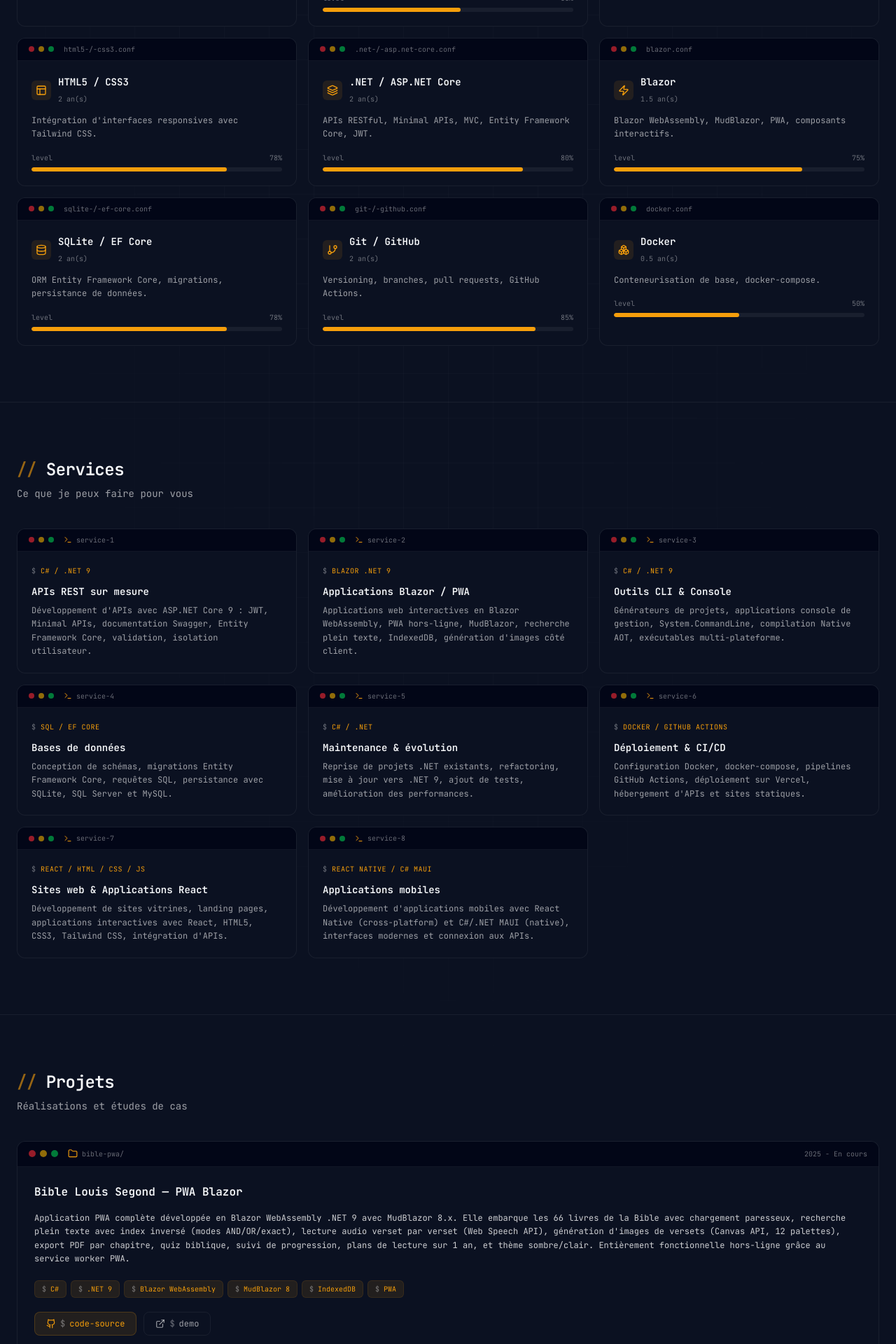
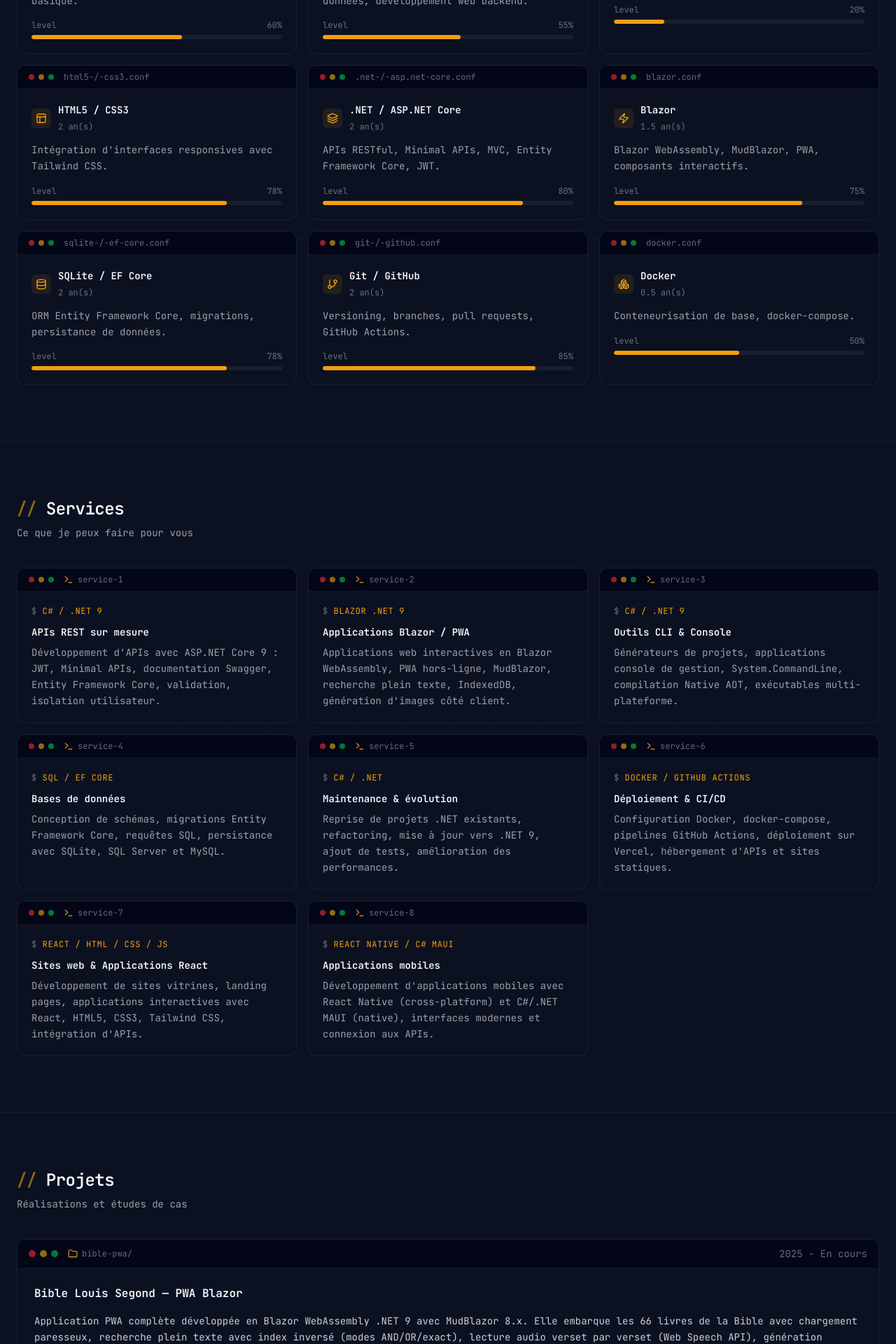
Before and after one commit to akaletekoffilevis/my-sweet-portfolio, a React (Vite) app: page / in a window 1280 px wide. Shown: the part 1460-3380 px from the top of the page at 70% size. Built offline with nearby package versions, Linux system fonts and the light colour scheme.

Commit message:
fix: standardize font sizes across all sections (text-xs/sm/base)

```diff
--- a/src/components/ProjectsSection.tsx
+++ b/src/components/ProjectsSection.tsx
@@ -18,18 +18,18 @@ export default function ProjectsSection() {
                 <span className="w-2.5 h-2.5 rounded-full bg-yellow-500/60" />
                 <span className="w-2.5 h-2.5 rounded-full bg-green-500/60" />
                 <Folder className="h-3.5 w-3.5 text-app-accent ml-2" />
-                <span className="text-[10px] font-mono text-app-text-muted">{project.id}/</span>
-                <span className="text-[10px] font-mono text-app-text-muted ml-auto">{project.period}</span>
+                <span className="text-xs font-mono text-app-text-muted">{project.id}/</span>
+                <span className="text-sm font-mono text-app-text-muted ml-auto">{project.period}</span>
               </div>
               <div className="p-6">
                 <div className="flex items-start justify-between gap-4 mb-4">
                   <h3 className="text-base font-mono font-semibold text-app-text-white">{project.title}</h3>
                 </div>
-                <p className="text-xs font-mono text-app-text-body leading-relaxed mb-5">{project.description}</p>
+                <p className="text-sm font-mono text-app-text-body leading-relaxed mb-5">{project.description}</p>
 
                 <div className="flex flex-wrap gap-1.5 mb-5">
                   {(Array.isArray(project.techStack) ? project.techStack : project.techStack.split(",")).map((tech: string) => (
-                    <span key={tech.trim()} className="text-[10px] font-mono bg-app-accent/10 text-app-accent border border-app-accent/10 px-2.5 py-1 rounded-md">
+                    <span key={tech.trim()} className="text-xs font-mono bg-app-accent/10 text-app-accent border border-app-accent/10 px-2.5 py-1 rounded-md">
                       <span className="text-app-text-muted">$</span> {tech.trim()}
                     </span>
                   ))}
@@ -38,13 +38,13 @@ export default function ProjectsSection() {
                 <div className="flex gap-2.5">
                   {project.githubUrl && (
                     <a href={project.githubUrl} target="_blank" rel="noopener noreferrer"
-                      className="flex items-center gap-1.5 px-4 py-2 bg-app-accent/10 border border-app-accent/20 rounded-lg text-xs font-mono text-app-accent hover:bg-app-accent/20 transition">
+                      className="flex items-center gap-1.5 px-4 py-2 bg-app-accent/10 border border-app-accent/20 rounded-lg text-sm font-mono text-app-accent hover:bg-app-accent/20 transition">
                       <Github className="w-3.5 h-3.5" /> <span className="text-app-text-muted">$</span> code-source
                     </a>
                   )}
                   {project.demoUrl && (
                     <a href={project.demoUrl} target="_blank" rel="noopener noreferrer"
-                      className="flex items-center gap-1.5 px-4 py-2 border border-app-border-subtle rounded-lg text-xs font-mono text-app-text-soft hover:border-app-accent/30 hover:text-app-accent transition">
+                      className="flex items-center gap-1.5 px-4 py-2 border border-app-border-subtle rounded-lg text-sm font-mono text-app-text-soft hover:border-app-accent/30 hover:text-app-accent transition">
                       <ExternalLink className="w-3.5 h-3.5" /> <span className="text-app-text-muted">$</span> demo
                     </a>
                   )}
--- a/src/components/ServicesSection.tsx
+++ b/src/components/ServicesSection.tsx
@@ -57,15 +57,15 @@ export default function ServicesSection() {
                 <span className="w-2 h-2 rounded-full bg-red-500/60" />
                 <span className="w-2 h-2 rounded-full bg-yellow-500/60" />
                 <span className="w-2 h-2 rounded-full bg-green-500/60" />
-                <Terminal className="h-3 w-3 text-app-accent ml-2" />
-                <span className="text-[10px] font-mono text-app-text-muted">service-{idx + 1}</span>
+                <Terminal className="h-3.5 w-3.5 text-app-accent ml-2" />
+                <span className="text-xs font-mono text-app-text-muted">service-{idx + 1}</span>
               </div>
               <div className="p-5">
-                <div className="text-[10px] font-mono text-app-accent mb-3 tracking-wider uppercase">
+                <div className="text-xs font-mono text-app-accent mb-3 tracking-wider uppercase">
                   <span className="text-app-text-muted">$ </span>{svc.tech}
                 </div>
                 <h3 className="text-sm font-mono font-semibold text-app-text-white mb-2">{svc.title}</h3>
-                <p className="text-xs font-mono text-app-text-soft leading-relaxed">{svc.desc}</p>
+                <p className="text-sm font-mono text-app-text-soft leading-relaxed">{svc.desc}</p>
               </div>
             </div>
           ))}
--- a/src/components/SkillsSection.tsx
+++ b/src/components/SkillsSection.tsx
@@ -57,7 +57,7 @@ export default function SkillsSection() {
                 <span className="w-2 h-2 rounded-full bg-red-500/60" />
                 <span className="w-2 h-2 rounded-full bg-yellow-500/60" />
                 <span className="w-2 h-2 rounded-full bg-green-500/60" />
-                <span className="text-[10px] font-mono text-app-text-muted ml-2">{skill.name.toLowerCase().replace(/\s+/g, "-")}.conf</span>
+                <span className="text-xs font-mono text-app-text-muted ml-2">{skill.name.toLowerCase().replace(/\s+/g, "-")}.conf</span>
               </div>
               <div className="p-5">
                 <div className="flex items-center gap-2.5 mb-3">
@@ -66,12 +66,12 @@ export default function SkillsSection() {
                   </div>
                   <div>
                     <h3 className="text-sm font-mono font-semibold text-app-text-white">{skill.name}</h3>
-                    <span className="text-[10px] font-mono text-app-text-muted">{skill.experienceYears} an(s)</span>
+                    <span className="text-xs font-mono text-app-text-muted">{skill.experienceYears} an(s)</span>
                   </div>
                 </div>
-                <p className="text-xs font-mono text-app-text-soft leading-relaxed">{skill.description}</p>
+                <p className="text-sm font-mono text-app-text-soft leading-relaxed">{skill.description}</p>
                 <div className="mt-4">
-                  <div className="flex justify-between text-[10px] font-mono text-app-text-muted mb-1.5">
+                  <div className="flex justify-between text-xs font-mono text-app-text-muted mb-1.5">
                     <span>level</span>
                     <span>{skill.level}%</span>
                   </div>
```
